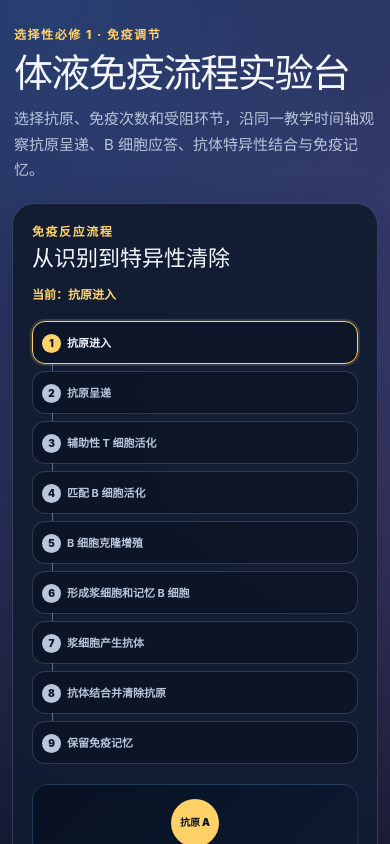
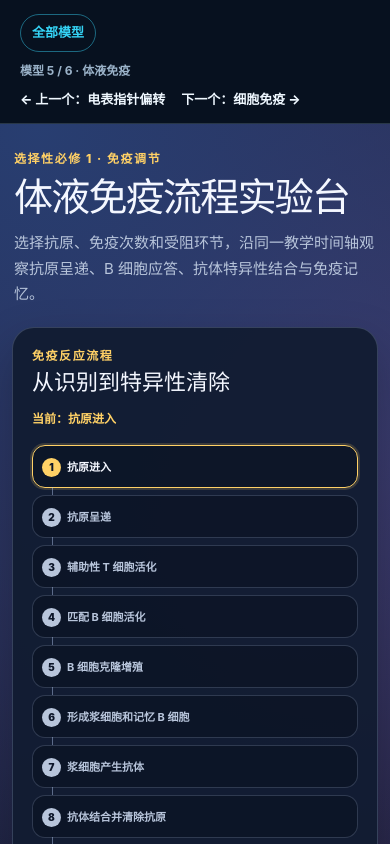
Before and after one commit to Meiosis7/biology-interactive-models, a Next.js app: page /models/humoral-immunity in a window 390 px wide. Shown: the top 844 px of the page. Built offline with nearby package versions, Linux system fonts and the light colour scheme.

Commit message:
feat: add model navigation and action potential route

```diff
--- /dev/null
+++ b/app/models/action-potential/page.tsx
@@ -0,0 +1,13 @@
+import { ActionPotentialLab } from "../../../components/action-potential/ActionPotentialLab";
+import "../../../components/action-potential/action-potential.css";
+import { ModelNav } from "../../../components/model-shell/ModelNav";
+import "../../../components/model-shell/model-shell.css";
+
+export default function ActionPotentialPage() {
+  return (
+    <>
+      <ModelNav currentSlug="action-potential" />
+      <ActionPotentialLab />
+    </>
+  );
+}
--- a/app/models/cellular-immunity/page.tsx
+++ b/app/models/cellular-immunity/page.tsx
@@ -1,4 +1,13 @@
 import { CellularImmunityLab } from "../../../models/06-cellular-immunity/CellularImmunityLab";
 import "../../../models/06-cellular-immunity/cellular-immunity.css";
+import { ModelNav } from "../../../components/model-shell/ModelNav";
+import "../../../components/model-shell/model-shell.css";
 
-export default function CellularImmunityPage() { return <CellularImmunityLab />; }
+export default function CellularImmunityPage() {
+  return (
+    <>
+      <ModelNav currentSlug="cellular-immunity" />
+      <CellularImmunityLab />
+    </>
+  );
+}
--- a/app/models/humoral-immunity/page.tsx
+++ b/app/models/humoral-immunity/page.tsx
@@ -1,6 +1,13 @@
 import { HumoralImmunityLab } from "../../../models/05-humoral-immunity/HumoralImmunityLab";
 import "../../../models/05-humoral-immunity/humoral-immunity.css";
+import { ModelNav } from "../../../components/model-shell/ModelNav";
+import "../../../components/model-shell/model-shell.css";
 
 export default function HumoralImmunityPage() {
-  return <HumoralImmunityLab />;
+  return (
+    <>
+      <ModelNav currentSlug="humoral-immunity" />
+      <HumoralImmunityLab />
+    </>
+  );
 }
--- a/app/models/membrane-potential-curve/page.tsx
+++ b/app/models/membrane-potential-curve/page.tsx
@@ -1,6 +1,13 @@
 import { MembraneCurveLab } from "../../../models/03-membrane-potential-curve/MembraneCurveLab";
 import "../../../models/03-membrane-potential-curve/membrane-curve.css";
+import { ModelNav } from "../../../components/model-shell/ModelNav";
+import "../../../components/model-shell/model-shell.css";
 
 export default function MembranePotentialCurvePage() {
-  return <MembraneCurveLab />;
+  return (
+    <>
+      <ModelNav currentSlug="membrane-potential-curve" />
+      <MembraneCurveLab />
+    </>
+  );
 }
--- a/app/models/meter-deflection/page.tsx
+++ b/app/models/meter-deflection/page.tsx
@@ -1,6 +1,13 @@
 import { MeterDeflectionLab } from "../../../models/04-meter-deflection/MeterDeflectionLab";
 import "../../../models/04-meter-deflection/meter-deflection.css";
+import { ModelNav } from "../../../components/model-shell/ModelNav";
+import "../../../components/model-shell/model-shell.css";
 
 export default function MeterDeflectionPage() {
-  return <MeterDeflectionLab />;
+  return (
+    <>
+      <ModelNav currentSlug="meter-deflection" />
+      <MeterDeflectionLab />
+    </>
+  );
 }
--- a/app/models/synapse-transmission/page.tsx
+++ b/app/models/synapse-transmission/page.tsx
@@ -1,6 +1,13 @@
 import { SynapseLab } from "../../../models/02-synapse-transmission/SynapseLab";
 import "../../../models/02-synapse-transmission/synapse.css";
+import { ModelNav } from "../../../components/model-shell/ModelNav";
+import "../../../components/model-shell/model-shell.css";
 
 export default function SynapseTransmissionPage() {
-  return <SynapseLab />;
+  return (
+    <>
+      <ModelNav currentSlug="synapse-transmission" />
+      <SynapseLab />
+    </>
+  );
 }
--- /dev/null
+++ b/components/model-shell/ModelNav.tsx
@@ -0,0 +1,32 @@
+import Link from "next/link";
+import { getAdjacentModels, MODEL_CATALOG } from "../../models/catalog";
+
+interface ModelNavProps {
+  currentSlug: string;
+}
+
+export function ModelNav({ currentSlug }: ModelNavProps) {
+  const current = MODEL_CATALOG.find((model) => model.slug === currentSlug);
+  const { previous, next } = getAdjacentModels(currentSlug);
+
+  if (!current) {
+    throw new Error(`Unknown model slug: ${currentSlug}`);
+  }
+
+  return (
+    <nav className="model-nav" aria-label="模型导航">
+      <div className="model-nav__content">
+        <Link className="model-nav__home" href="/">
+          全部模型
+        </Link>
+        <p className="model-nav__current">
+          模型 {current.order} / {MODEL_CATALOG.length} · {current.title}
+        </p>
+        <div className="model-nav__links">
+          <Link href={previous.href}>← 上一个：{previous.title}</Link>
+          <Link href={next.href}>下一个：{next.title} →</Link>
+        </div>
+      </div>
+    </nav>
+  );
+}
--- a/components/model-shell/model-shell.css
+++ b/components/model-shell/model-shell.css
@@ -175,6 +175,59 @@
   outline-offset: 5px;
 }
 
+.model-nav {
+  padding: 14px clamp(20px, 4vw, 56px);
+  border-bottom: 1px solid rgba(169, 204, 230, 0.2);
+  color: #eff8ff;
+  background: #07111f;
+}
+
+.model-nav__content {
+  display: grid;
+  grid-template-columns: auto 1fr auto;
+  align-items: center;
+  gap: 18px;
+  width: min(1180px, 100%);
+  margin-inline: auto;
+}
+
+.model-nav a {
+  color: #eff8ff;
+  font-size: 13px;
+  font-weight: 800;
+  text-decoration: none;
+}
+
+.model-nav__home {
+  padding: 8px 11px;
+  border: 1px solid rgba(53, 211, 245, 0.45);
+  border-radius: 999px;
+  color: #35d3f5 !important;
+}
+
+.model-nav__current {
+  margin: 0;
+  color: #9bb3c9;
+  font-size: 12px;
+  font-weight: 700;
+  text-align: center;
+}
+
+.model-nav__links {
+  display: flex;
+  justify-content: end;
+  gap: 16px;
+}
+
+.model-nav a:hover {
+  color: #35d3f5;
+}
+
+.model-nav a:focus-visible {
+  outline: 3px solid #ffd166;
+  outline-offset: 4px;
+}
+
 @media (max-width: 900px) {
   .model-hub__grid {
     grid-template-columns: repeat(2, minmax(0, 1fr));
@@ -197,6 +250,22 @@
   .model-card__description {
     min-height: 0;
   }
+
+  .model-nav__content {
+    grid-template-columns: 1fr;
+    gap: 10px;
+  }
+
+  .model-nav__home,
+  .model-nav__current {
+    justify-self: start;
+    text-align: left;
+  }
+
+  .model-nav__links {
+    justify-content: start;
+    flex-wrap: wrap;
+  }
 }
 
 @media (prefers-reduced-motion: reduce) {
```
Also changed, not shown: 1 other file (tests, documents, lock files or other folders).
